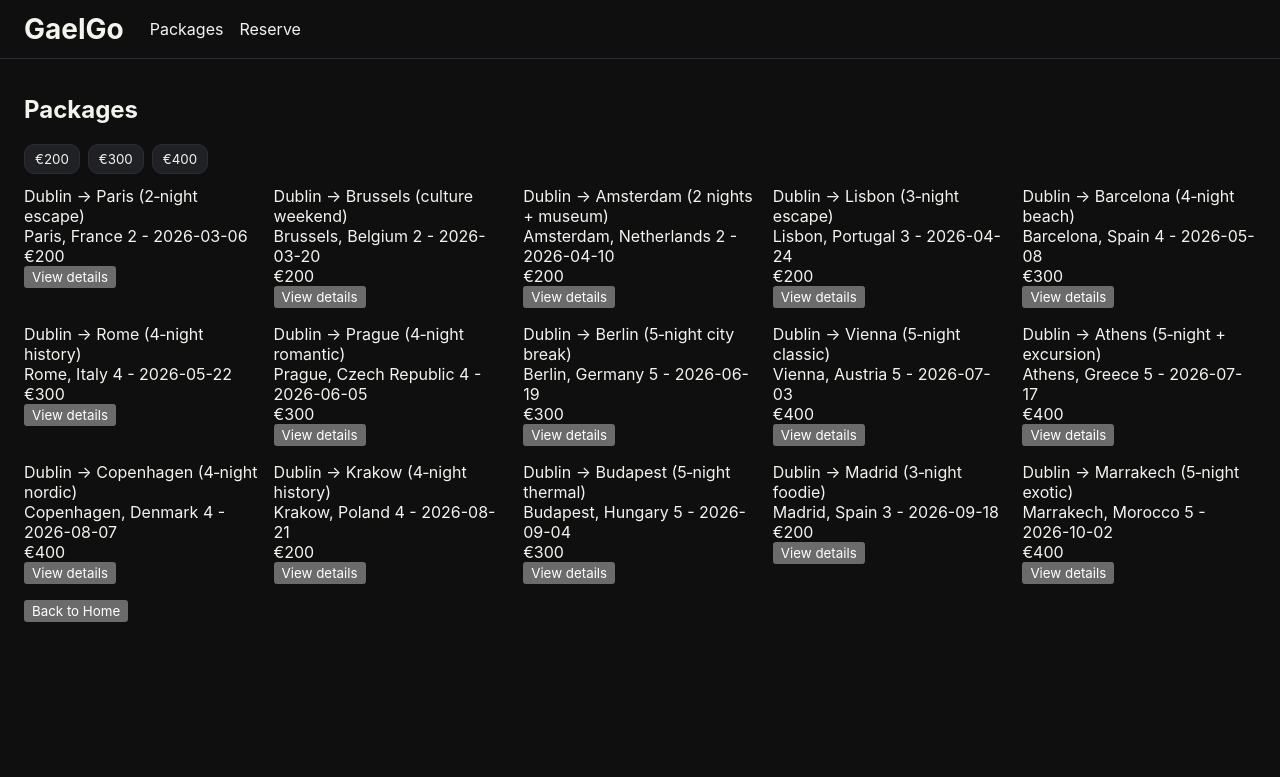
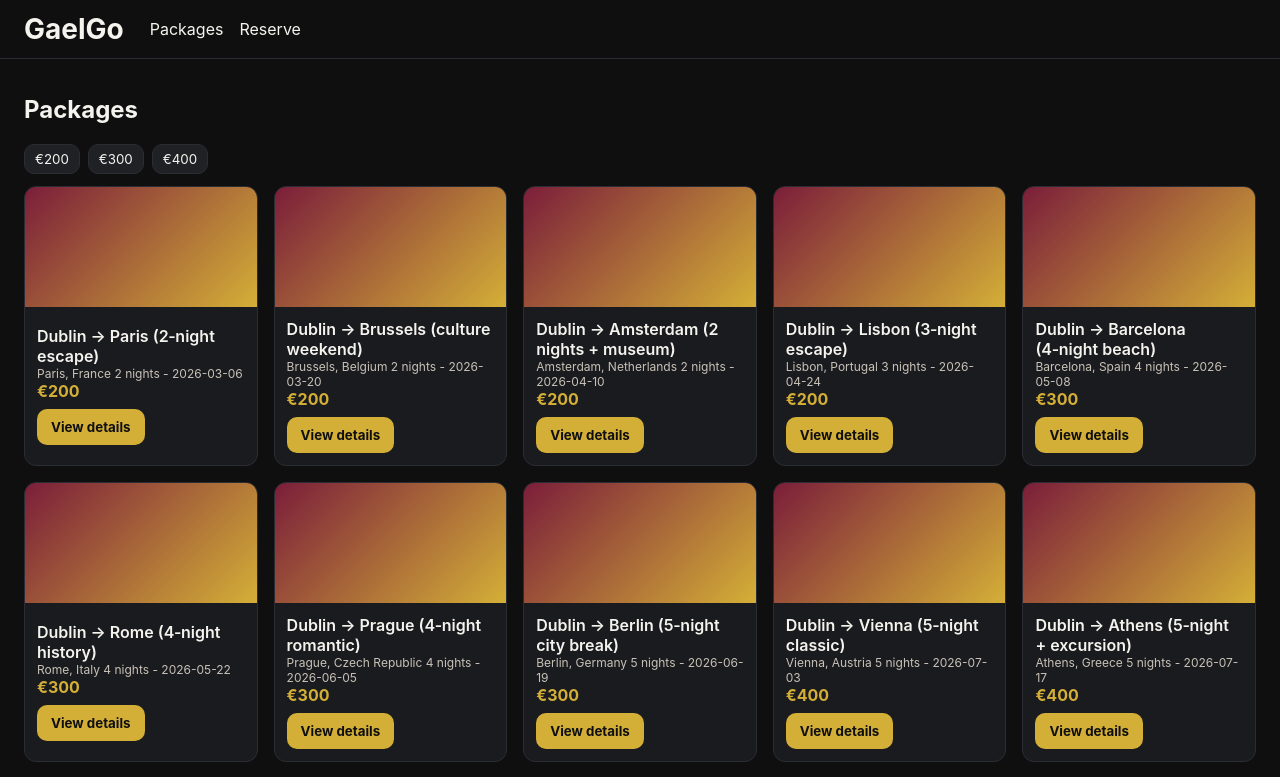
Before and after one commit to Granades/gaelgo, a React app in the folder GaelGo/frontend/: page /packages in a window 1280 px wide. Shown: the top 777 px of the page. Built offline with nearby package versions, Linux system fonts and the light colour scheme; the HTML template or start-up script is replaced by a standard one.

Commit message:
Import component CSS styles

```diff
--- a/GaelGo/frontend/src/components/Chip.tsx
+++ b/GaelGo/frontend/src/components/Chip.tsx
@@ -1,3 +1,7 @@
+
+
+
+import "../styles/Chip.css";
 
 type ChipProps = {
     label : string;
--- a/GaelGo/frontend/src/components/PackageCard.tsx
+++ b/GaelGo/frontend/src/components/PackageCard.tsx
@@ -1,3 +1,5 @@
+import "../styles/PackageCard.css";
+
 type PackageCardProps = {
     title : string;
     destination : string;
@@ -17,7 +19,7 @@ export default function PackageCard({title, destination, nights, price, date, on
             <div className = "packageBody">
                 <div className = "packageTitle">{title}</div>
                 <div className = "packageMeta">
-                    {destination} {nights} - {date}</div>
+                    {destination} {nights} nights - {date}</div>
                 <div className = "packagePrice">€{price}</div>
                 <div className = "packageCTA">
                     <button className = "btnPrimary">View details</button>
--- a/GaelGo/frontend/src/components/PrimaryButton.tsx
+++ b/GaelGo/frontend/src/components/PrimaryButton.tsx
@@ -1,3 +1,5 @@
+import "../styles/PrimaryButton.css";
+
 type PrimaryProps = {
      label : string;
      onClick? : () => void;
```
